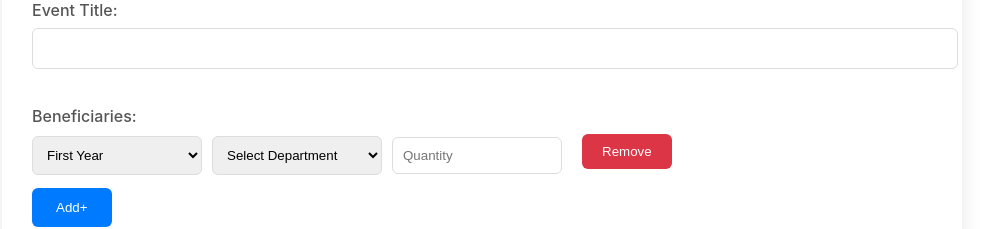
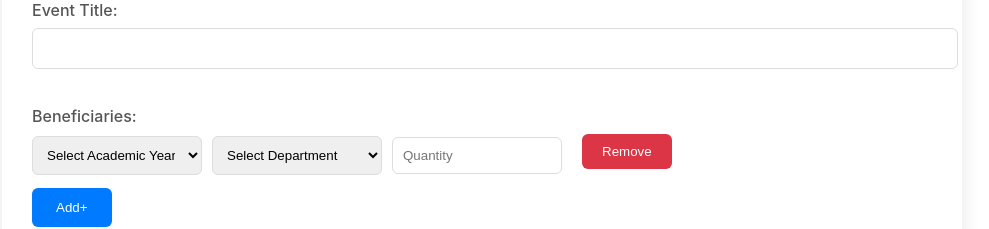
Before and after one commit to Yashwanth-Chandrakumar/SKI, a React (Create React App) app: page /activitybudget in a window 1280 px wide. Shown: the part 1280-1509 px from the top of the page, without its empty margins (158-1147 px from the left). Built offline with nearby package versions, Linux system fonts and the light colour scheme.

Commit message:
Update activitybudget.js

```diff
--- a/src/components/activitybudget.js
+++ b/src/components/activitybudget.js
@@ -308,11 +308,16 @@ const BudgetForm = () => {
     }
   };
 
-  const handleYearChange = (event) => {
-    // Get all selected options and map them to their values
-    const selectedOptions = Array.from(event.target.selectedOptions, option => option.value);
-    setSelectedYears(selectedOptions);
+  const handleYearChange = (index, value) => {
+    const updatedRows = beneficiaryRows.map((row, idx) => {
+      if (idx === index) {
+        return { ...row, academicYear: value };
+      }
+      return row;
+    });
+    setBeneficiaryRows(updatedRows);
   };
+
 
 
 
@@ -512,7 +517,12 @@ const BudgetForm = () => {
           <div style={styles.section}>
             {beneficiaryRows.map((row, index) => (
               <div key={index} style={styles.row}>
-                <select value={selectedYears} onChange={handleYearChange} style={styles.inputSmall}>
+                <select
+      value={row.academicYear}
+      onChange={(e) => handleYearChange(index, e.target.value)}
+      style={styles.inputSmall}
+    >
+      <option value="">Select Academic Year</option>
       <option value="First Year">First Year</option>
       <option value="Second Year">Second Year</option>
       <option value="Third Year">Third Year</option>
```
Lines whose indentation alone changed are shown as unchanged.
